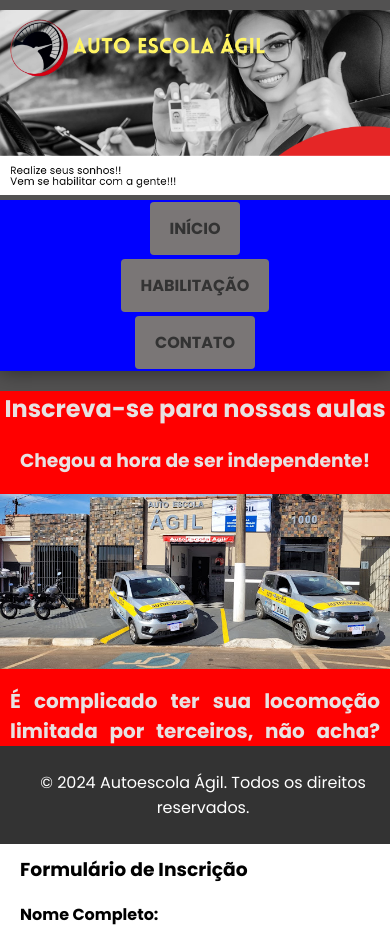
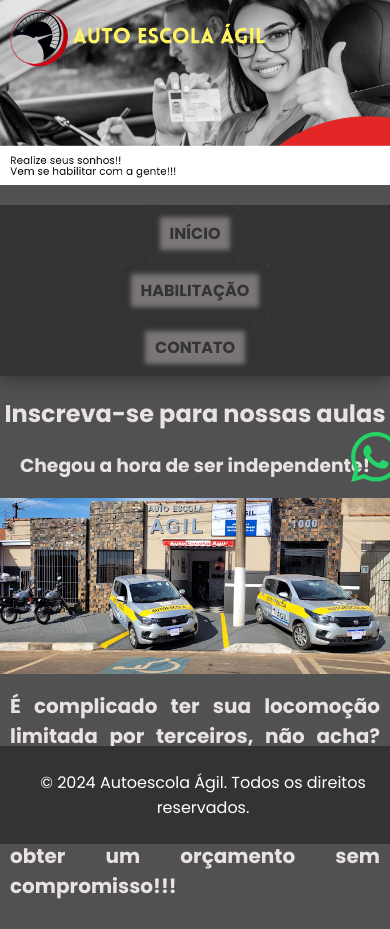
Before and after one commit to Erickpsilva/landing-autoescola, a plain HTML site: page geral/index.html in a window 390 px wide. Shown: the top 929 px of the page. Drawn offline with nearby package versions, Linux system fonts and the light colour scheme.

Commit message:
pequenas correções

```diff
--- a/geral/index.html
+++ b/geral/index.html
@@ -4,10 +4,14 @@
     <meta charset="UTF-8">
     <meta name="viewport" content="width=device-width, initial-scale=1.0">
     <title>Autoescola Ágil - Inscrição</title>
+    <link rel="stylesheet" href="https://cdnjs.cloudflare.com/ajax/libs/bootstrap-icons/1.10.0/font/bootstrap-icons.min.css">
+
     <link rel="stylesheet" href="styles.css">
+
 </head>
 <body>
     <header>
+
       <!-- <img src="img/logo.png" alt="Logo da Autoescola Ágil" id="logo"> -->
         <!-- <h1>Autoescola Ágil</h1> -->
          <img class="img-header"src="img/capa-pronta.png" alt="imagem de uma mulher segurando a cnh">
@@ -31,13 +35,18 @@
         <img src="img/faixada.jpg" alt="Imagem do veículo da autoescola" class="imagem-heroi">
         <h4>É complicado ter sua locomoção limitada por terceiros, não acha?
           que tal iniciar sua jornada para deixar essa barreira para tras?
+          Preencha o formulário abaixo para obter um orçamento sem compromisso!!!
         </h4>
       </div>
     </section>
 
     <section id="contato" class="formulario">
-        <h3>Formulário de Inscrição</h3>
-        <form id="inscricaoForm">
+      <div>
+
+        <a href="https://wa.me/5515996385701?" target="_blank" title="fale conosco"><i class="bi bi-whatsapp" ></i></a>
+      </div>
+      <h3>Formulário de Inscrição</h3>
+      <form id="inscricaoForm">
             <label for="nome">Nome Completo:</label>
             <input type="text" id="nome" name="nome" required><br><br>
 
--- a/geral/styles.css
+++ b/geral/styles.css
@@ -35,7 +35,13 @@ header {
   background-color: #333;
 
 }
-
+a .bi {
+  color:#25D366;
+  font-size: 50px;
+  position: fixed;
+  top: 50%;
+  left: 90%;
+}
 nav ul {
   display: flex;
   justify-content: center;
@@ -51,6 +57,7 @@ nav ul li a {
   font-weight: bold;
   border-radius: 4px;
   background-color: #7a7676;
+  box-shadow: inset #333 0 0px 5px 10px ;
   transition: background-color 0.3s ease, color 0.3s ease;
 }
 
@@ -215,14 +222,15 @@ footer {
   header{
     padding: 0;
     display: flex;
+    flex-direction: column;
   }
   .img-header{
-    position: fixed;
-    top: 10px;
+    width: 100%;
+    object-fit: cover;
   }
   .navegacao{
-    margin-top: 200px;
-    background-color: blue;
+    margin-top: 20px;
+    /* background-color: blue; */
     text-align: center;
     justify-content: center;
     text-align: center;
@@ -242,8 +250,8 @@ footer {
     display: block;
     width: 100%;
     margin: 0;
-    padding: 0;
-    background-color: red;
+    padding: 0 0 1.5rem 0;
+    /* background-color: red; */
   }
    .inicio img {
     background-size: cover;
```
